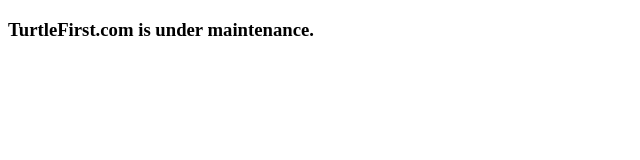
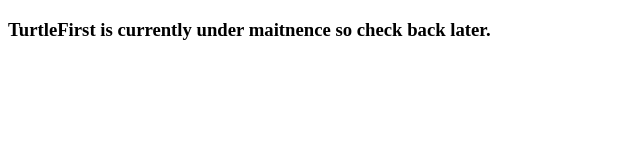
Before and after one commit to lightningdude38/turtlefirst.com-1, a plain HTML site: page index.html in a window 1280 px wide. Shown: the whole page, without its empty margins (0-640 px from the left). Drawn offline with Linux system fonts and the light colour scheme.

Commit message:
Update index.html

```diff
--- a/index.html
+++ b/index.html
@@ -7,7 +7,7 @@
 
 <body>
 <h3>
-TurtleFirst.com is under maintenance.
+TurtleFirst is currently under maitnence so check back later.
 </h3>
 </body>
 </html>
```
